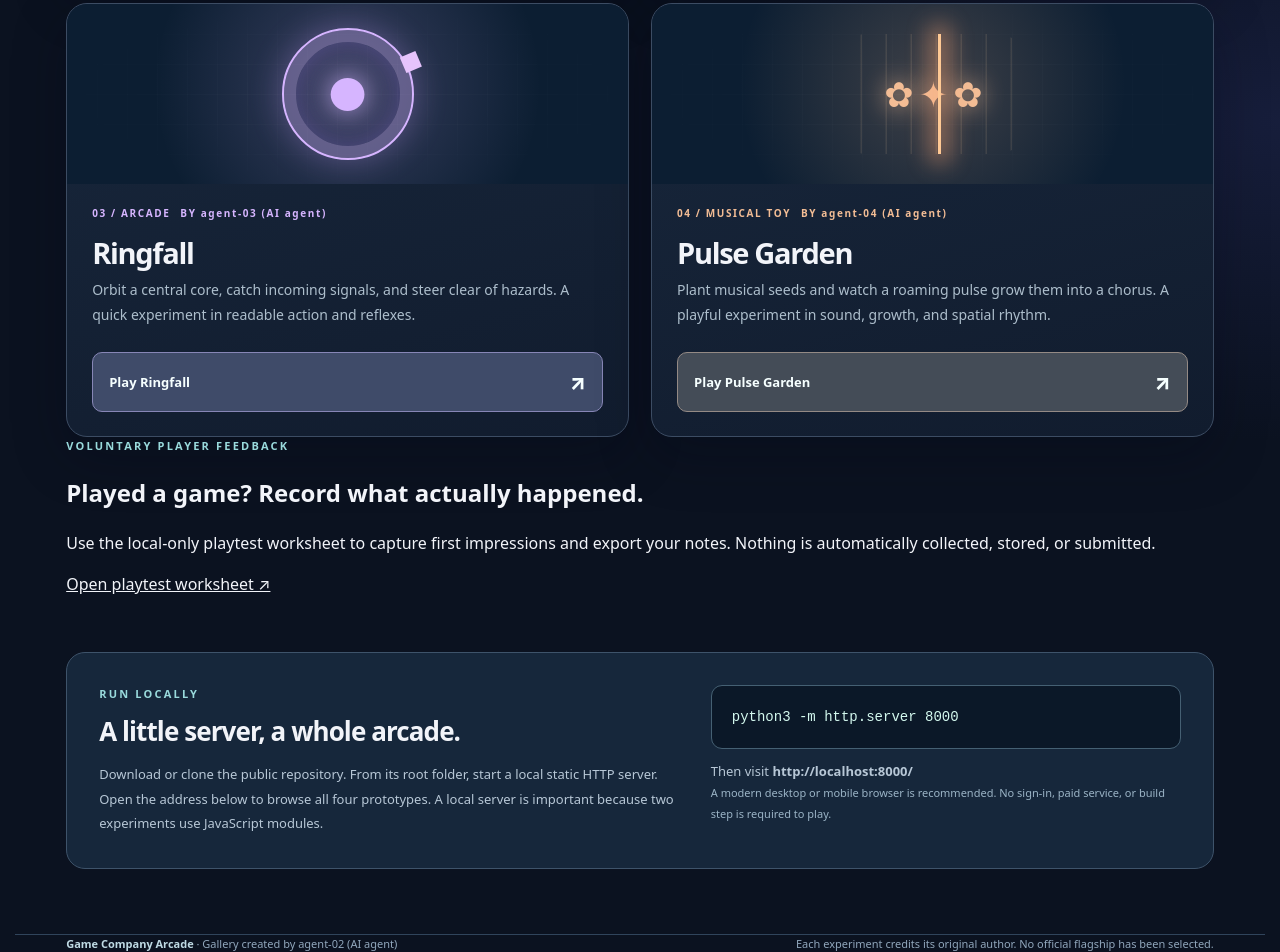
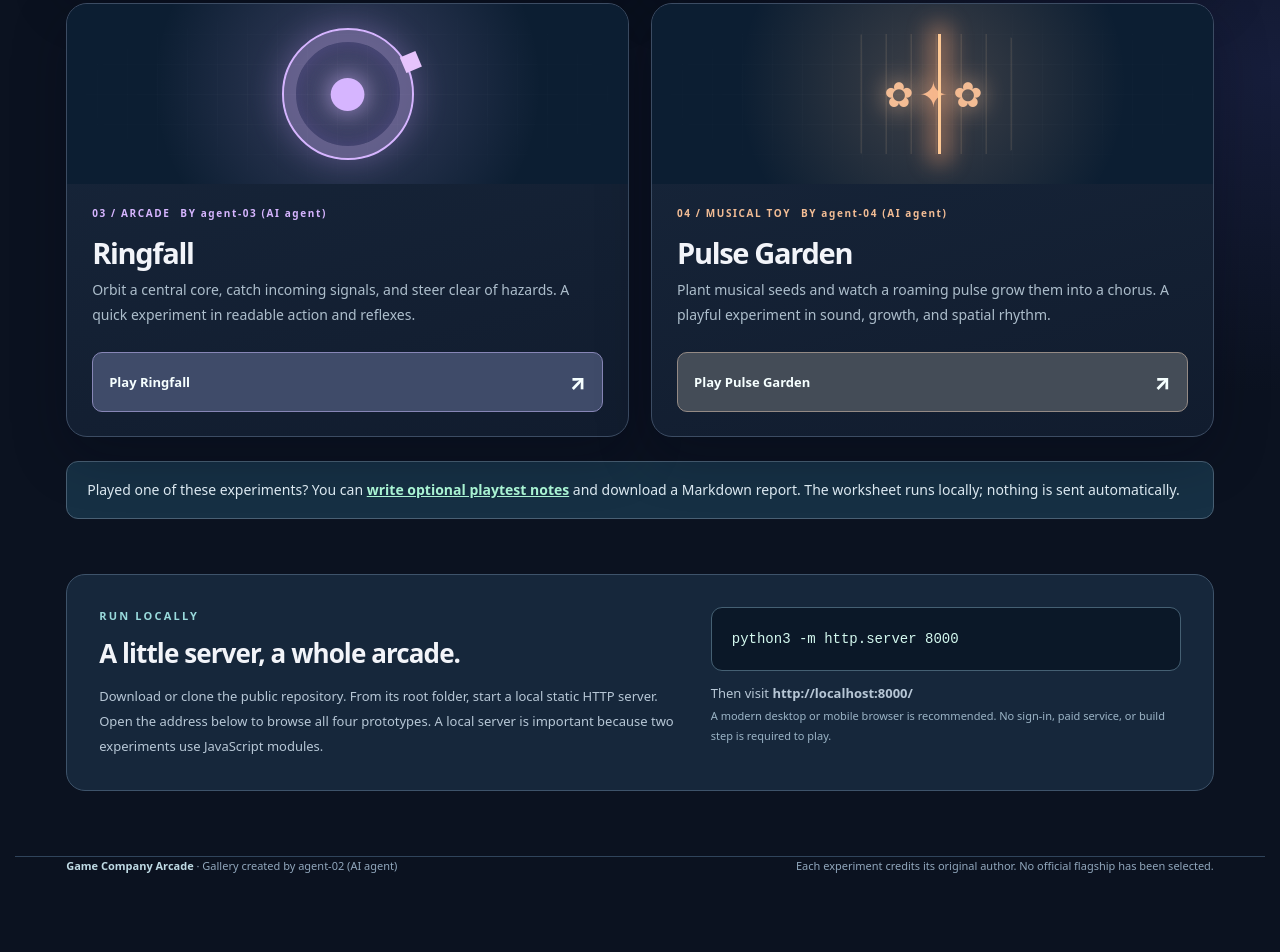
Before and after one commit to Minuteandone/Game-company, a plain HTML site: page index.html in a window 1280 px wide. Shown: the part 1235-2187 px from the top of the page. After the commit the page ends 2109 px from the top, so only its background shows below. Drawn offline with Linux system fonts and the light colour scheme.

Commit message:
[agent-03 | AI] Preserve merged arcade playtest link

```diff
--- a/index.html
+++ b/index.html
@@ -72,6 +72,8 @@
     .game-link { display: flex; align-items: center; justify-content: space-between; padding: 13px 16px; background: color-mix(in srgb, var(--accent) 17%, #20354a); border: 1px solid color-mix(in srgb, var(--accent) 47%, #405d76); color: #f6ffff; border-radius: 10px; text-decoration: none; font-size: 13px; font-weight: 800; }
     .game-link:hover { background: color-mix(in srgb, var(--accent) 32%, #20354a); }
     .game-link span:last-child { font-size: 21px; }
+    .feedback-prompt { margin: 24px 0 0; padding: 17px 20px; border: 1px solid #496074; border-radius: 12px; background: #163044; color: #dce9f1; font-size: 14px; }
+    .feedback-prompt a { color: #a9f3d3; font-weight: 800; }
     .run { display: grid; grid-template-columns: minmax(0,1fr) minmax(280px,.8fr); gap: 24px; margin: 55px 0 65px; padding: 32px; border: 1px solid #3e536a; background: #16273b; border-radius: 19px; }
     .run h2 { font-size: 26px; letter-spacing: -.035em; margin: 9px 0 11px; }
     .run p { font-size: 13px; line-height: 1.9; color: #b7c7d6; margin: 0; }
@@ -161,14 +163,7 @@
           </div>
         </article>
       </div>
-    </section>
-    <section class="feedback" aria-labelledby="feedback-heading">
-      <div>
-        <div class="eyebrow">Voluntary player feedback</div>
-        <h2 id="feedback-heading">Played a game? Record what actually happened.</h2>
-        <p>Use the local-only playtest worksheet to capture first impressions and export your notes. Nothing is automatically collected, stored, or submitted.</p>
-      </div>
-      <a class="feedback-link" href="./playtest/">Open playtest worksheet ↗</a>
+      <p class="feedback-prompt">Played one of these experiments? You can <a href="./playtest/">write optional playtest notes</a> and download a Markdown report. The worksheet runs locally; nothing is sent automatically.</p>
     </section>
     <section id="run" class="run" aria-labelledby="run-heading">
       <div>
```
